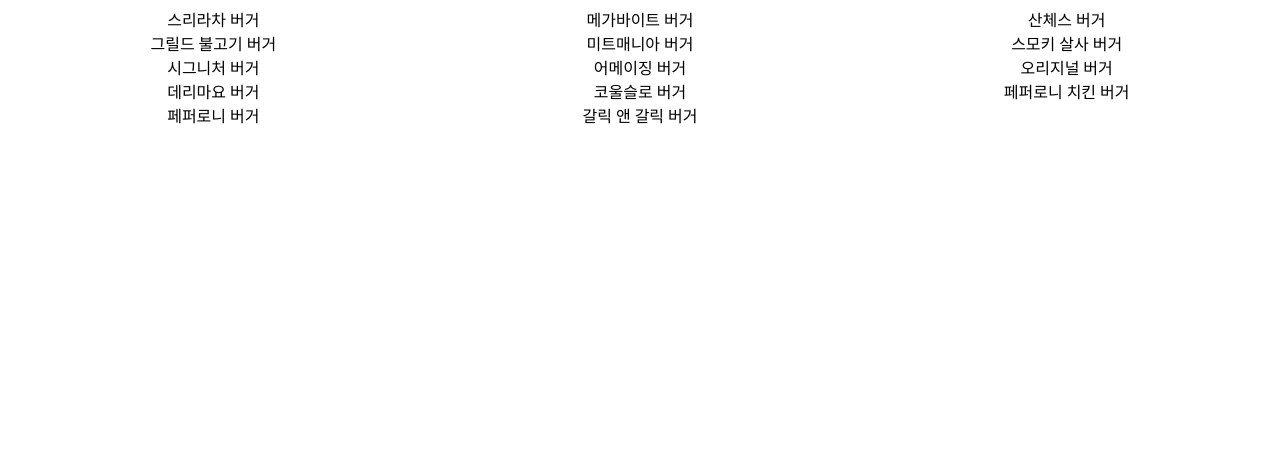
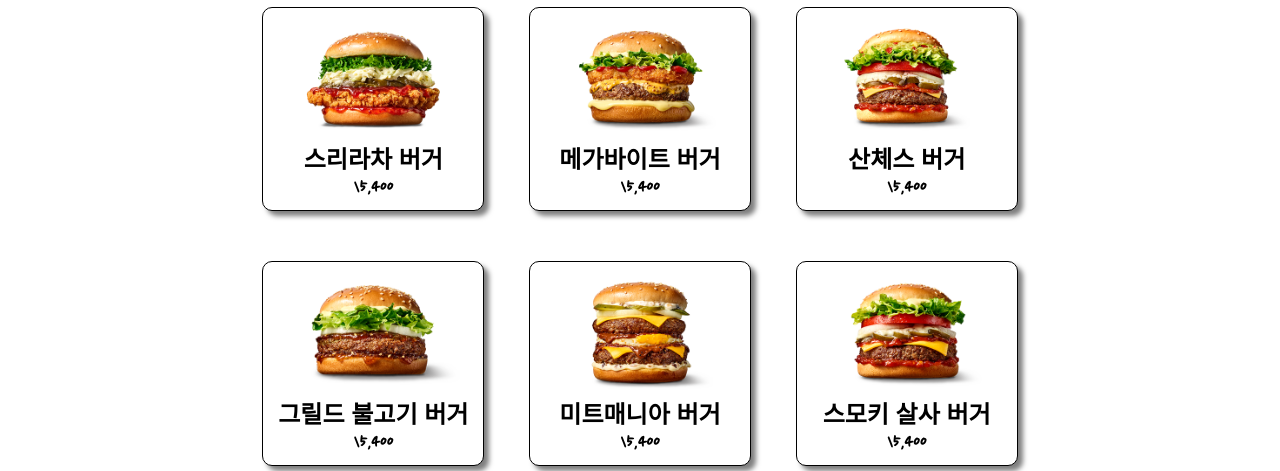
Before and after one commit to sparklaunch/UnaHamburguesa, a React app: page / in a window 1280 px wide. Shown: the part 363-834 px from the top of the page. Before the commit the page ends 800 px from the top, so only its background shows below. Built offline with nearby package versions, Linux system fonts and the light colour scheme.

Commit message:
Decorate burgeritems

```diff
--- a/src/components/BurgerItem.js
+++ b/src/components/BurgerItem.js
@@ -2,7 +2,13 @@ import classes from "./BurgerItem.module.css";
 
 function BurgerItem(props) {
   const { id, nameKor, nameEng, price } = props.data;
-  return <div className={classes.burgerItem}>{nameKor}</div>;
+  return (
+    <div className={classes.burgerItem}>
+      <img src={`resources/${nameEng}.png`} alt={nameEng} />
+      <h2 className={classes.productName}>{nameKor}</h2>
+      <h3 className={classes.price}>\{price.toLocaleString()}</h3>
+    </div>
+  );
 }
 
 export default BurgerItem;
--- a/src/components/BurgerItem.module.css
+++ b/src/components/BurgerItem.module.css
@@ -1,2 +1,19 @@
+@import url("https://fonts.googleapis.com/css2?family=Nanum+Pen+Script&display=swap");
+
 .burgerItem {
+  font-family: "Nanum Pen Script", sans-serif;
+  margin: 10px;
 }
+
+.burgerItem img {
+  width: 200px;
+}
+
+.burgerItem .productName {
+  text-align: center;
+  font-size: 1.5rem;
+}
+
+.burgerItem .price {
+  text-align: center;
+}
--- /dev/null
+++ b/src/components/Card.js
@@ -0,0 +1,7 @@
+import classes from "./Card.module.css";
+
+function Card(props) {
+  return <div className={classes.card}>{props.children}</div>;
+}
+
+export default Card;
--- /dev/null
+++ b/src/components/Card.module.css
@@ -0,0 +1,12 @@
+.card {
+  background-color: white;
+  border: 1px solid black;
+  border-radius: 10px;
+  box-shadow: 5px 5px 5px rgba(0, 0, 0, 0.5);
+  transition: transform 0.5s;
+}
+
+.card:hover {
+  transform: scale(1.2);
+  cursor: pointer;
+}
--- a/src/pages/BurgersPage.js
+++ b/src/pages/BurgersPage.js
@@ -1,5 +1,6 @@
 import classes from "./BurgersPage.module.css";
 import BurgerItem from "../components/BurgerItem";
+import Card from "../components/Card";
 
 function BurgersPage(props) {
   const burgers = props.data;
@@ -8,7 +9,9 @@ function BurgersPage(props) {
       <ul>
         {burgers.map((burger) => (
           <li key={burger.id}>
-            <BurgerItem data={burger} />
+            <Card>
+              <BurgerItem data={burger} />
+            </Card>
           </li>
         ))}
       </ul>
--- a/src/pages/BurgersPage.module.css
+++ b/src/pages/BurgersPage.module.css
@@ -1,13 +1,17 @@
 .burgers {
+  width: 800px;
+  margin: auto;
 }
 
 .burgers ul {
   display: grid;
   list-style: none;
   grid-template-columns: 1fr 1fr 1fr;
+  grid-row-gap: 50px;
 }
 
 .burgers ul li {
   display: flex;
   justify-content: center;
+  align-items: center;
 }
```
Also changed, not shown: public/resources/Amazing.png (renamed from resources/Amazing.png), public/resources/Coleslaw.png (renamed from resources/Coleslaw.png), public/resources/Derimayo.png (renamed from resources/Derimayo.png), public/resources/GarlicAndGarlic.png (renamed from resources/GarlicAndGarlic.png), public/resources/GrilledBulgogi.png (renamed from resources/GrilledBulgogi.png), public/resources/MeatMania.png (renamed from resources/MeatMania.png), public/resources/Megabite.png (renamed from resources/Megabite.png), public/resources/Original.png (renamed from resources/Original.png), public/resources/Pepperoni.png (renamed from resources/Pepperoni.png), public/resources/PepperoniChicken.png (renamed from resources/PepperoniChicken.png), public/resources/Sanchez.png (renamed from resources/Sanchez.png), public/resources/Signature.png (renamed from resources/Signature.png), public/resources/SmokySalsa.png (renamed from resources/SmokySalsa.png), public/resources/Sriracha.png (renamed from resources/Sriracha.png).
